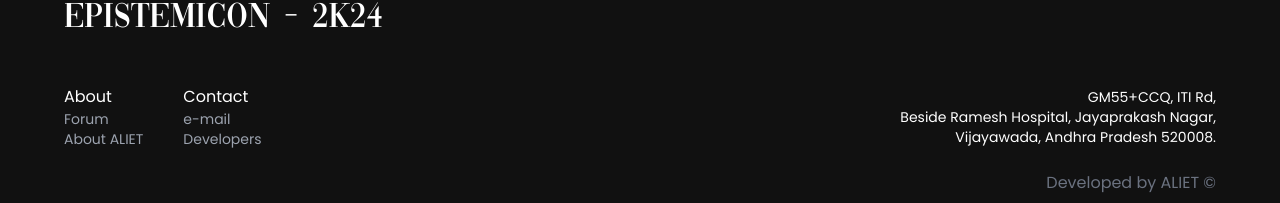
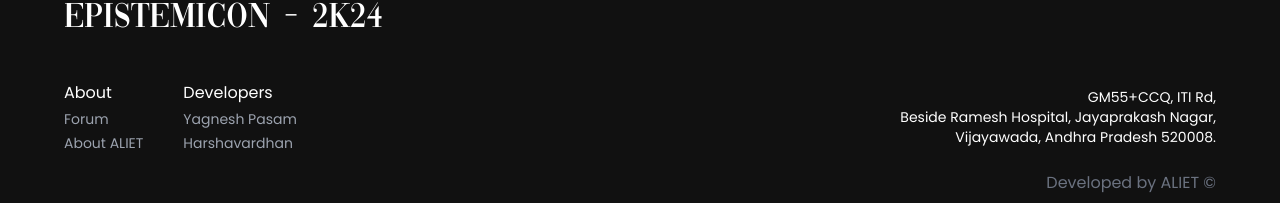
Before and after one commit to VHarsha8/material-you, a React (Create React App) app: page / in a window 1280 px wide. Shown: the part 4710-4913 px from the top of the page. Built offline with nearby package versions, Linux system fonts and the light colour scheme.

Commit message:
Redesign test

```diff
--- a/src/footer.jsx
+++ b/src/footer.jsx
@@ -7,16 +7,17 @@
               <h1 className="font-Vogue  text-white text-3xl text-left md:text-4xl font-medium py-6 md:pt-5">Epistemicon - 2K24</h1>
               <div className="flex md:flex-row   flex-col justify-between md:items-center ">
                   <div className="flex  gap-4  md:gap-10">
-                      <div className="flex  md:w-auto md:h-auto w-1/2 flex-col  ">
+                      <div className="flex gap-1 md:w-auto md:h-auto w-1/2 flex-col  ">
                       <h1 className="font-poppins  text-base md:text-md text-white"> About</h1>
                       <h1 className="font-poppins  text-gray-400 text-sm md:text-md"> Forum</h1>
                      <a href="https://www.aliet.ac.in/" rel="noreferrer" target="_blank"> <h1 className="font-poppins  text-gray-400 text-sm md:text-md"> About ALIET</h1></a>
 
                       </div>
-                      <div className="flex md:w-auto md:h-auto w-1/2 flex-col ">
-                      <h1 className="font-poppins  text-base md:text-md text-white"> Contact</h1>
-                      <h1 className="font-poppins  text-gray-400 text-sm md:text-md"> e-mail</h1>
-                      <h1 className="font-poppins  text-gray-400 text-sm md:text-md"> Developers</h1>
+                      <div className="flex gap-1 md:w-auto md:h-auto w-1/2 flex-col ">
+                      <h1 className="font-poppins  text-base md:text-md text-white"> Developers</h1>
+                      <a href="https://www.linkedin.com/in/yagneshpasam?utm_source=share&utm_campaign=share_via&utm_content=profile&utm_medium=android_app"> <h1 className="font-poppins  text-gray-400 text-sm md:text-md">Yagnesh Pasam</h1></a>
+
+                    <a href="https://www.linkedin.com/in/harshavardhan8?utm_source=share&utm_campaign=share_via&utm_content=profile&utm_medium=android_app"> <h1 className="font-poppins  text-gray-400 text-sm md:text-md"> Harshavardhan</h1></a>
 
                       </div>
                   </div>
```
